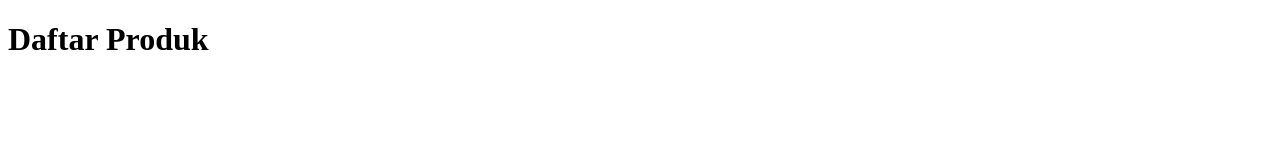
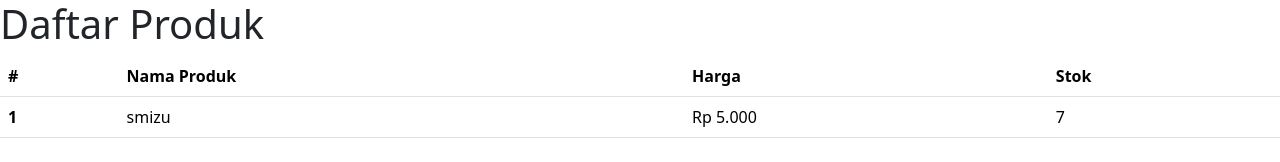
Before and after one commit to Wagot/produk, a plain HTML site: page index.html in a window 1280 px wide. Drawn offline with nearby package versions, Linux system fonts and the light colour scheme.

Commit message:
menambah data produk

```diff
--- a/index.html
+++ b/index.html
@@ -5,10 +5,33 @@
   <meta charset="UTF-8">
   <meta name="viewport" content="width=device-width, initial-scale=1">
   <title>Daftar Produk</title>
+  <link href="https://cdn.jsdelivr.net/npm/bootstrap@5.3.2/dist/css/bootstrap.min.css" rel="stylesheet" integrity="sha384-T3c6CoIi6uLrA9TneNEoa7RxnatzjcDSCmG1MXxSR1GAsXEV/Dwwykc2MPK8M2HN" crossorigin="anonymous">
+<script src="https://cdn.jsdelivr.net/npm/bootstrap@5.3.2/dist/js/bootstrap.bundle.min.js" integrity="sha384-C6RzsynM9kWDrMNeT87bh95OGNyZPhcTNXj1NW7RuBCsyN/o0jlpcV8Qyq46cDfL" crossorigin="anonymous"></script>
 </head>
 
 <body>
 <h1>Daftar Produk</h1>
+
+<table class="table">
+  <thead>
+    <tr>
+      <th scope="col">#</th>
+      <th scope="col">Nama Produk</th>
+      <th scope="col">Harga</th>
+      <th scope="col">Stok</th>
+    </tr>
+  </thead>
+  <tbody>
+    <tr>
+      <th scope="row">1</th>
+      <td>smizu</td>
+      <td>Rp 5.000</td>
+      <td>7</td>
+
+    </tr
+
+  </tbody>
+</table>
 </body>
 
 </html>
```
